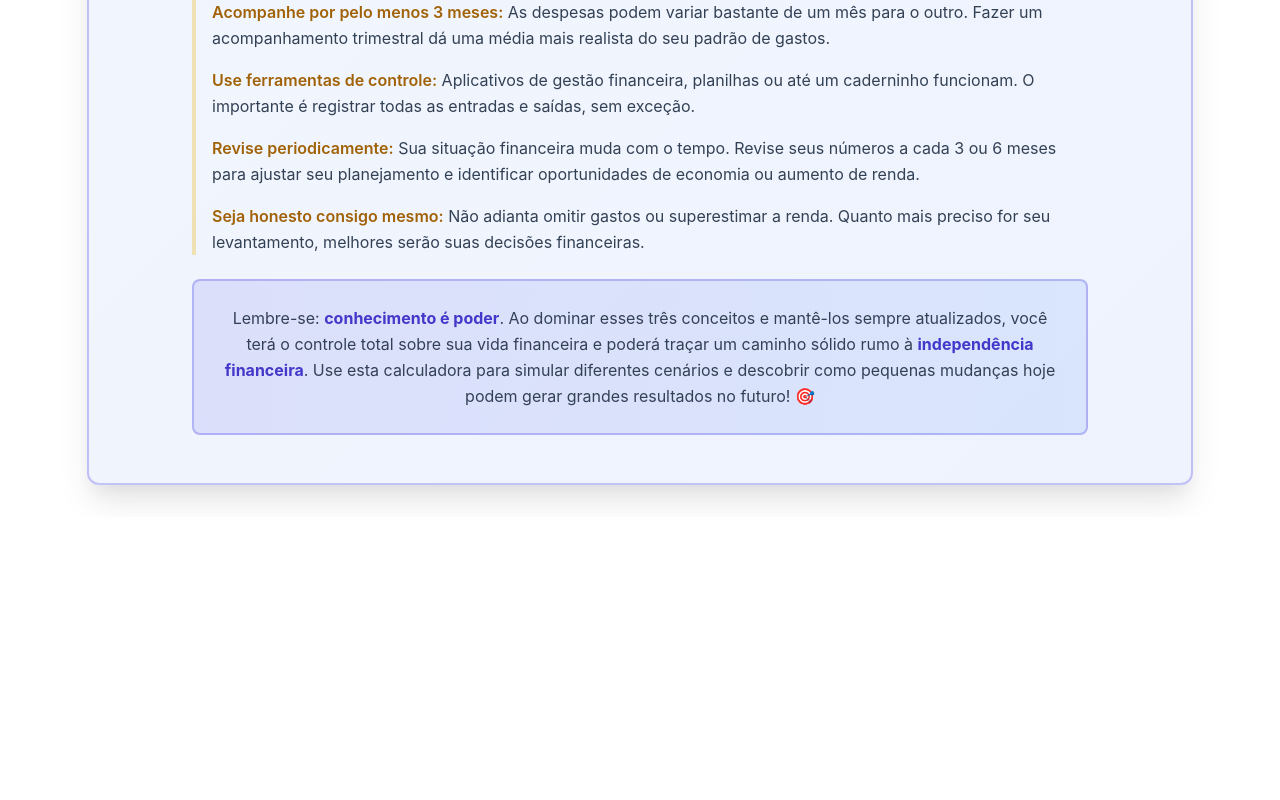
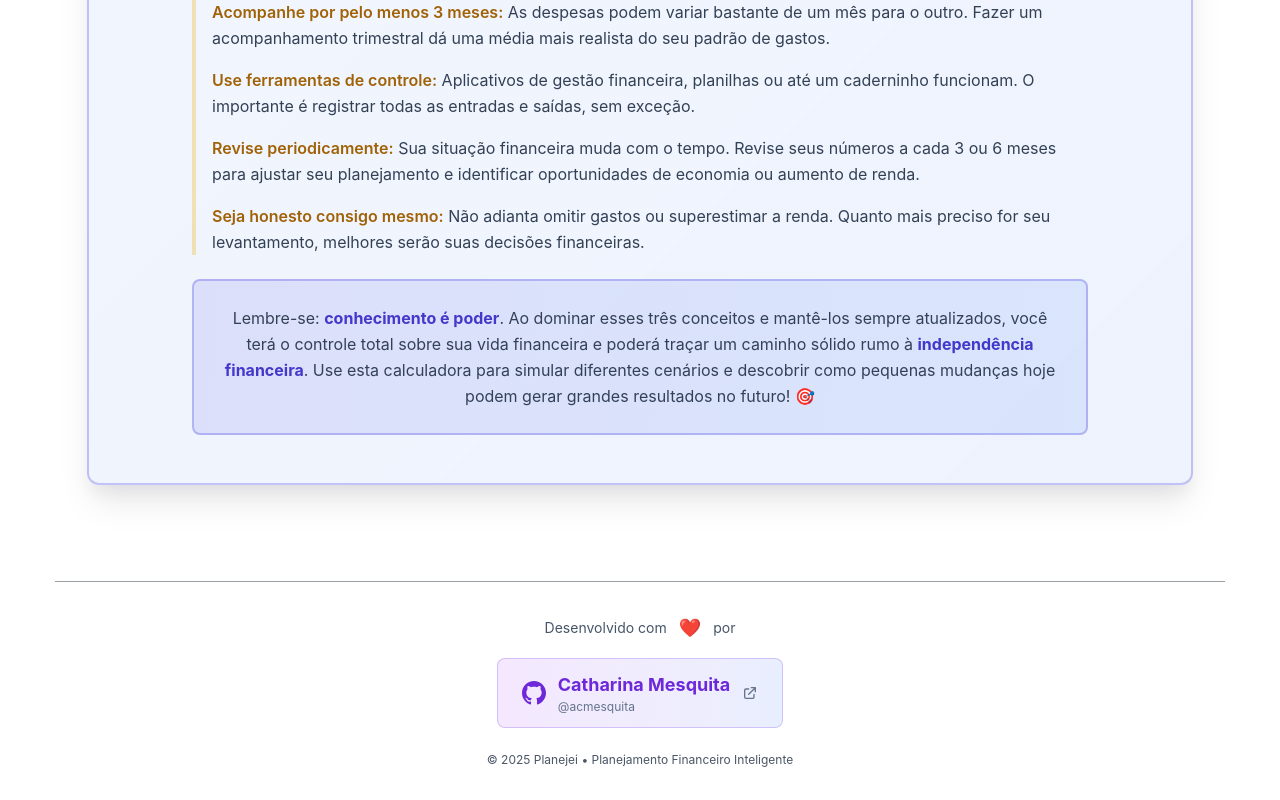
Before and after one commit to acmesquita/planejei, a React (Vite) app: page / in a window 1280 px wide. Shown: the part 2537-3337 px from the top of the page. Before the commit the page ends 3054 px from the top, so only its background shows below. Built offline with nearby package versions, Linux system fonts and the light colour scheme.

Commit message:
add footer

```diff
--- a/src/App.tsx
+++ b/src/App.tsx
@@ -9,6 +9,7 @@
 import { FinancialJourneyCard } from "./components/FinancialJourneyCard";
 import { ProjectionTable } from "./components/ProjectionTable";
 import { InfoSection } from "./components/InfoSection";
+import { Footer } from "./components/Footer";
 
 export function App() {
   const [currentPatrimony, setCurrentPatrimony] = useState<string>("0,00");
@@ -106,8 +107,8 @@
             onSimulate={handleSimulate}
           />
 
-          {/* Resumo Lúdico - Só aparece quando usuário simula */}
-          {hasValidData && showResults && (
+        {/* Resumo Lúdico - Só aparece quando usuário simula */}
+        {hasValidData && showResults && (
             <FinancialJourneyCard
               currentPatrimony={currentPatrimony}
               monthlyIncome={monthlyIncome}
@@ -123,10 +124,10 @@
               totalGrowth={totalGrowth}
             />
           )}
-        </div>
+      </div>
 
-        {/* Tabela de projeção - Só aparece quando usuário simula */}
-        {hasValidData && showResults && (
+      {/* Tabela de projeção - Só aparece quando usuário simula */}
+      {hasValidData && showResults && (
           <ProjectionTable
             projections={projections}
             isExpanded={isTableExpanded}
@@ -137,6 +138,9 @@
       {/* Seção Informativa - Artigo sobre como calcular (sempre visível) */}
         <InfoSection />
       </div>
+
+      {/* Rodapé */}
+      <Footer />
     </>
   );
 }
--- /dev/null
+++ b/src/components/Footer.tsx
@@ -0,0 +1,56 @@
+import React from "react";
+
+export const Footer: React.FC = () => {
+  return (
+    <footer className="mt-16 border-t border-gray-700/50">
+      <div className="max-w-7xl mx-auto px-4 py-8">
+        <div className="flex flex-col items-center gap-4">
+          {/* Informação do desenvolvedor */}
+          <div className="flex items-center gap-3 text-gray-400">
+            <span className="text-sm">Desenvolvido com</span>
+            <span className="text-red-400 text-lg animate-pulse">❤️</span>
+            <span className="text-sm">por</span>
+          </div>
+
+          {/* Link para GitHub */}
+          <a
+            href="https://github.com/acmesquita"
+            target="_blank"
+            rel="noopener noreferrer"
+            className="group flex items-center gap-3 px-6 py-3 rounded-lg bg-gradient-to-r from-purple-600/10 to-blue-600/10 border border-purple-500/30 hover:border-purple-400/50 transition-all duration-300 hover:scale-105 hover:shadow-lg hover:shadow-purple-500/20"
+          >
+            <svg
+              className="w-6 h-6 text-purple-400 group-hover:text-purple-300 transition-colors"
+              fill="currentColor"
+              viewBox="0 0 24 24"
+              xmlns="http://www.w3.org/2000/svg"
+            >
+              <path d="M12 0c-6.626 0-12 5.373-12 12 0 5.302 3.438 9.8 8.207 11.387.599.111.793-.261.793-.577v-2.234c-3.338.726-4.033-1.416-4.033-1.416-.546-1.387-1.333-1.756-1.333-1.756-1.089-.745.083-.729.083-.729 1.205.084 1.839 1.237 1.839 1.237 1.07 1.834 2.807 1.304 3.492.997.107-.775.418-1.305.762-1.604-2.665-.305-5.467-1.334-5.467-5.931 0-1.311.469-2.381 1.236-3.221-.124-.303-.535-1.524.117-3.176 0 0 1.008-.322 3.301 1.23.957-.266 1.983-.399 3.003-.404 1.02.005 2.047.138 3.006.404 2.291-1.552 3.297-1.23 3.297-1.23.653 1.653.242 2.874.118 3.176.77.84 1.235 1.911 1.235 3.221 0 4.609-2.807 5.624-5.479 5.921.43.372.823 1.102.823 2.222v3.293c0 .319.192.694.801.576 4.765-1.589 8.199-6.086 8.199-11.386 0-6.627-5.373-12-12-12z" />
+            </svg>
+            <div className="flex flex-col items-start">
+              <span className="text-lg font-bold text-purple-300 group-hover:text-purple-200 transition-colors">
+                Catharina Mesquita
+              </span>
+              <span className="text-xs text-gray-500 group-hover:text-gray-400 transition-colors">
+                @acmesquita
+              </span>
+            </div>
+            <svg
+              className="w-4 h-4 text-gray-500 group-hover:text-purple-400 group-hover:translate-x-1 transition-all"
+              fill="none"
+              stroke="currentColor"
+              viewBox="0 0 24 24"
+            >
+              <path strokeLinecap="round" strokeLinejoin="round" strokeWidth={2} d="M10 6H6a2 2 0 00-2 2v10a2 2 0 002 2h10a2 2 0 002-2v-4M14 4h6m0 0v6m0-6L10 14" />
+            </svg>
+          </a>
+
+          {/* Informação adicional */}
+          <p className="text-xs text-gray-600 text-center mt-2">
+            © {new Date().getFullYear()} Planejei • Planejamento Financeiro Inteligente
+          </p>
+        </div>
+      </div>
+    </footer>
+  );
+};
--- a/src/components/index.ts
+++ b/src/components/index.ts
@@ -3,3 +3,4 @@
 export { FinancialJourneyCard } from "./FinancialJourneyCard";
 export { ProjectionTable } from "./ProjectionTable";
 export { InfoSection } from "./InfoSection";
+export { Footer } from "./Footer";
```
